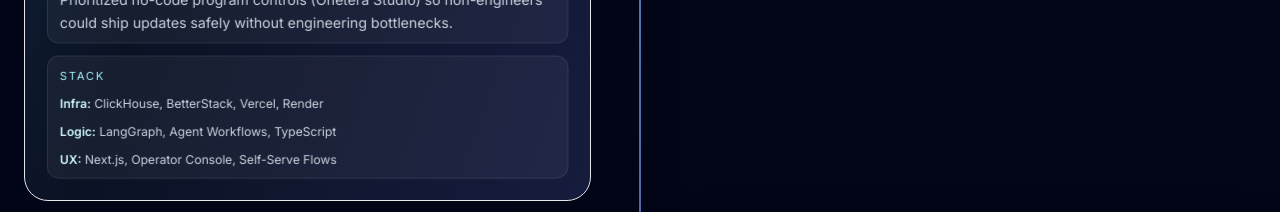
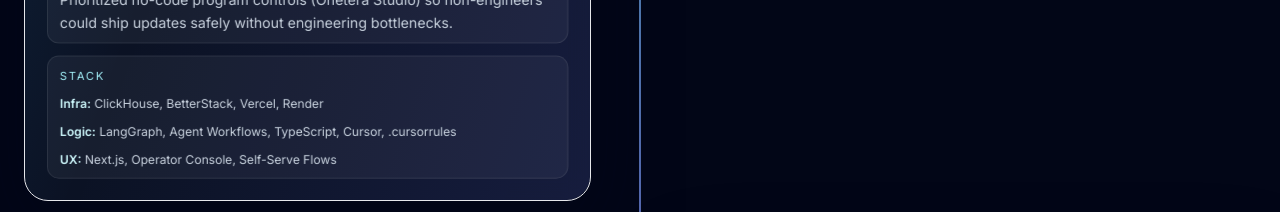
Before and after one commit to haripriyarao26/portfolio, a Next.js app: page / in a window 1280 px wide. Shown: the part 3000-3212 px from the top of the page. Built offline with nearby package versions, Linux system fonts and the light colour scheme.

Commit message:
update skills

```diff
--- a/app/page.tsx
+++ b/app/page.tsx
@@ -34,6 +34,8 @@
     items: ['Next.js', 'React', 'Chakra UI', 'Bootstrap', 'HTML', 'CSS', 'GraphQL'],
   },
 ];
+
+const specialties = ['Agentic Orchestration', 'AST Manipulation', 'Production Observability'];
 
 export default function Home() {
   const { scrollYProgress } = useScroll();
@@ -301,6 +303,16 @@
         <div className="mb-8 text-center">
           <h2 className="text-3xl font-semibold text-white sm:text-4xl">Technical Skills</h2>
           <div className="mx-auto mt-3 h-[2px] w-20 bg-gradient-to-r from-cyan-300 via-indigo-300 to-cyan-300" />
+          <div className="mt-4 flex flex-wrap items-center justify-center gap-2">
+            {specialties.map(item => (
+              <span
+                key={item}
+                className="rounded-full border border-cyan-300/35 bg-cyan-400/10 px-3 py-1 text-[11px] tracking-[0.12em] text-cyan-100 uppercase"
+              >
+                {item}
+              </span>
+            ))}
+          </div>
         </div>
 
         <div className="grid gap-6 md:grid-cols-3">
--- a/components/StoryTimeline.tsx
+++ b/components/StoryTimeline.tsx
@@ -30,7 +30,7 @@
       'Prioritized no-code program controls (Onetera Studio) so non-engineers could ship updates safely without engineering bottlenecks.',
     stackGroups: [
       { label: 'Infra', values: ['ClickHouse', 'BetterStack', 'Vercel', 'Render'] },
-      { label: 'Logic', values: ['LangGraph', 'Agent Workflows', 'TypeScript'] },
+      { label: 'Logic', values: ['LangGraph', 'Agent Workflows', 'TypeScript', 'Cursor', '.cursorrules'] },
       { label: 'UX', values: ['Next.js', 'Operator Console', 'Self-Serve Flows'] },
     ],
   },
@@ -45,7 +45,7 @@
       'Moved from Neptune to Supabase to reduce cloud spend and simplify frontend state complexity while keeping enterprise reliability.',
     stackGroups: [
       { label: 'Infra', values: ['Supabase', 'CI/CD', 'Docker', 'PostgreSQL'] },
-      { label: 'Logic', values: ['LangGraph', 'Async State Machine', 'TypeScript', 'Python'] },
+      { label: 'Logic', values: ['LangGraph', 'Async State Machine', 'TypeScript', 'Python', 'Cursor', '.cursorrules'] },
       { label: 'UX', values: ['Next.js', 'Chakra UI', 'Figma-to-React DFS Engine'] },
     ],
   },
```
